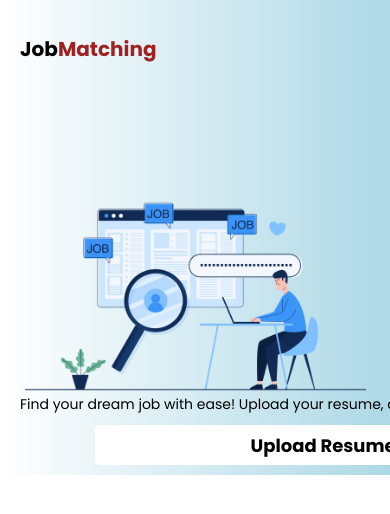
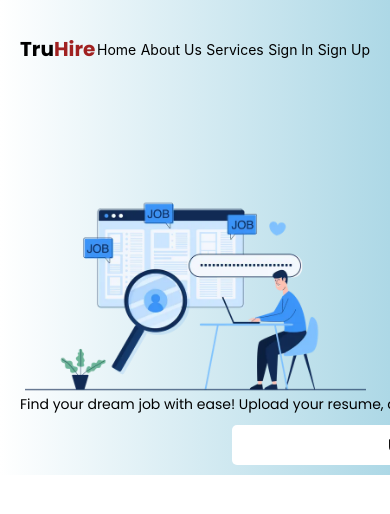
Before and after one commit to Desmo-nd/Job-Matching-ML, a React Native app in the folder FrontEnd/: screen / in a window 390 px wide. Shown: the top 514 px of the page. Built offline with nearby package versions, Linux system fonts and the light colour scheme.

Commit message:
first container

```diff
--- a/FrontEnd/components/UploadBtn.jsx
+++ b/FrontEnd/components/UploadBtn.jsx
@@ -31,7 +31,7 @@ const styles = StyleSheet.create({
     btnStyle:{
         height: 40,
         marginVertical: SIZES.xSmall,
-        marginHorizontal: 75,
+        alignSelf: 'center',
         backgroundColor: "#fff",
         justifyContent: 'center',
         alignItems: 'center',
--- a/FrontEnd/components/Welcome.jsx
+++ b/FrontEnd/components/Welcome.jsx
@@ -17,14 +17,14 @@ const Welcome = () => {
                     style={styles.container}
                     >
                     <View style={styles.logobar}>
-                        <Text style={styles.logo}>Job<Text style={{ color: 'rgb(160, 33, 33)' }}>Matching</Text></Text>
-                        {/* <View style={styles.menu}>
+                        <Text style={styles.logo}>Tru<Text style={{ color: 'rgb(160, 33, 33)' }}>Hire</Text></Text>
+                        <View style={styles.menu}>
                             <Text>Home</Text>
                             <Text>About Us</Text>
                             <Text>Services</Text>
                             <Text>Sign In</Text>
                             <Text>Sign Up</Text>
-                        </View> */}
+                        </View>
                     </View>
                     <View style={styles.welcomeCont}>
                         <View style={styles.welcome}>
```
